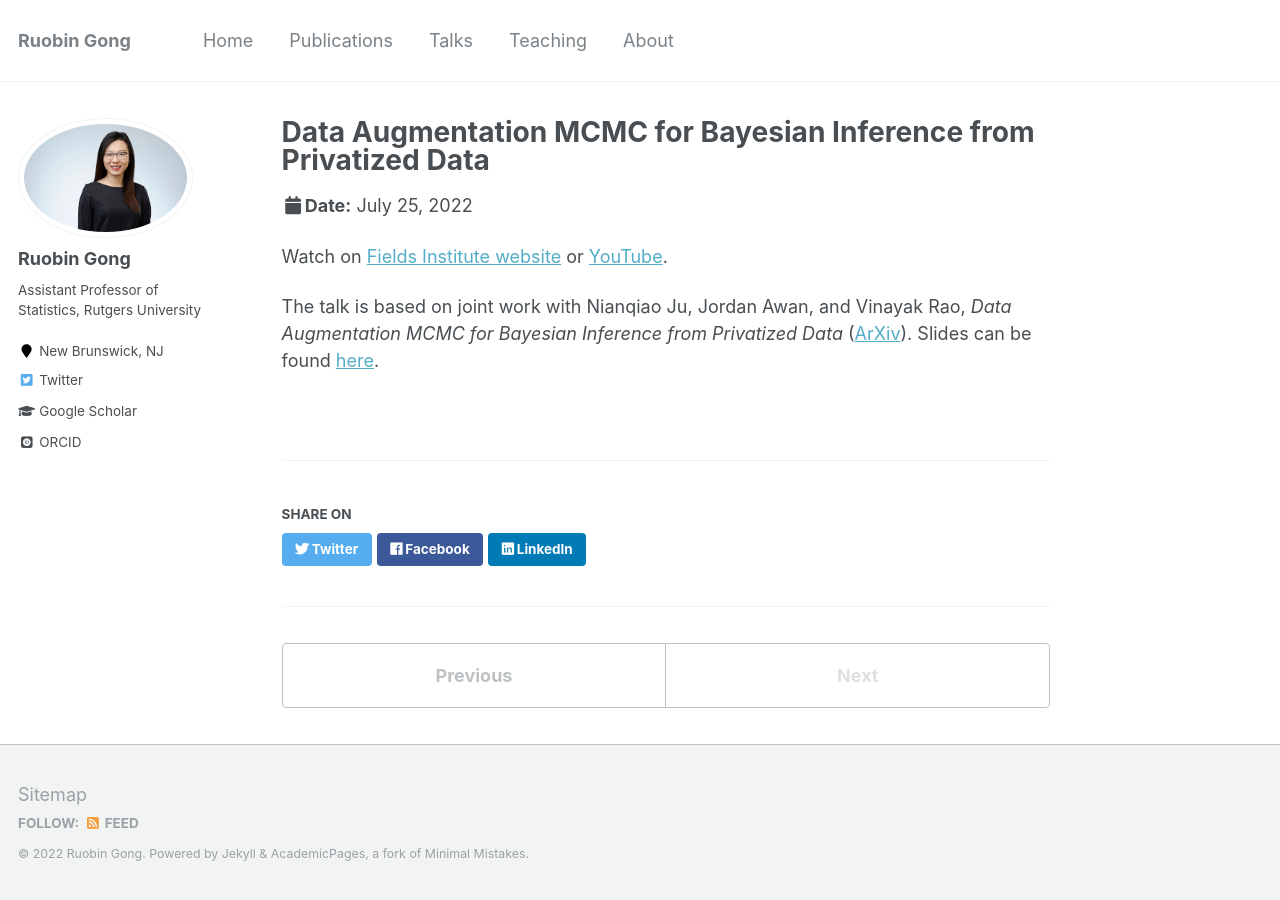
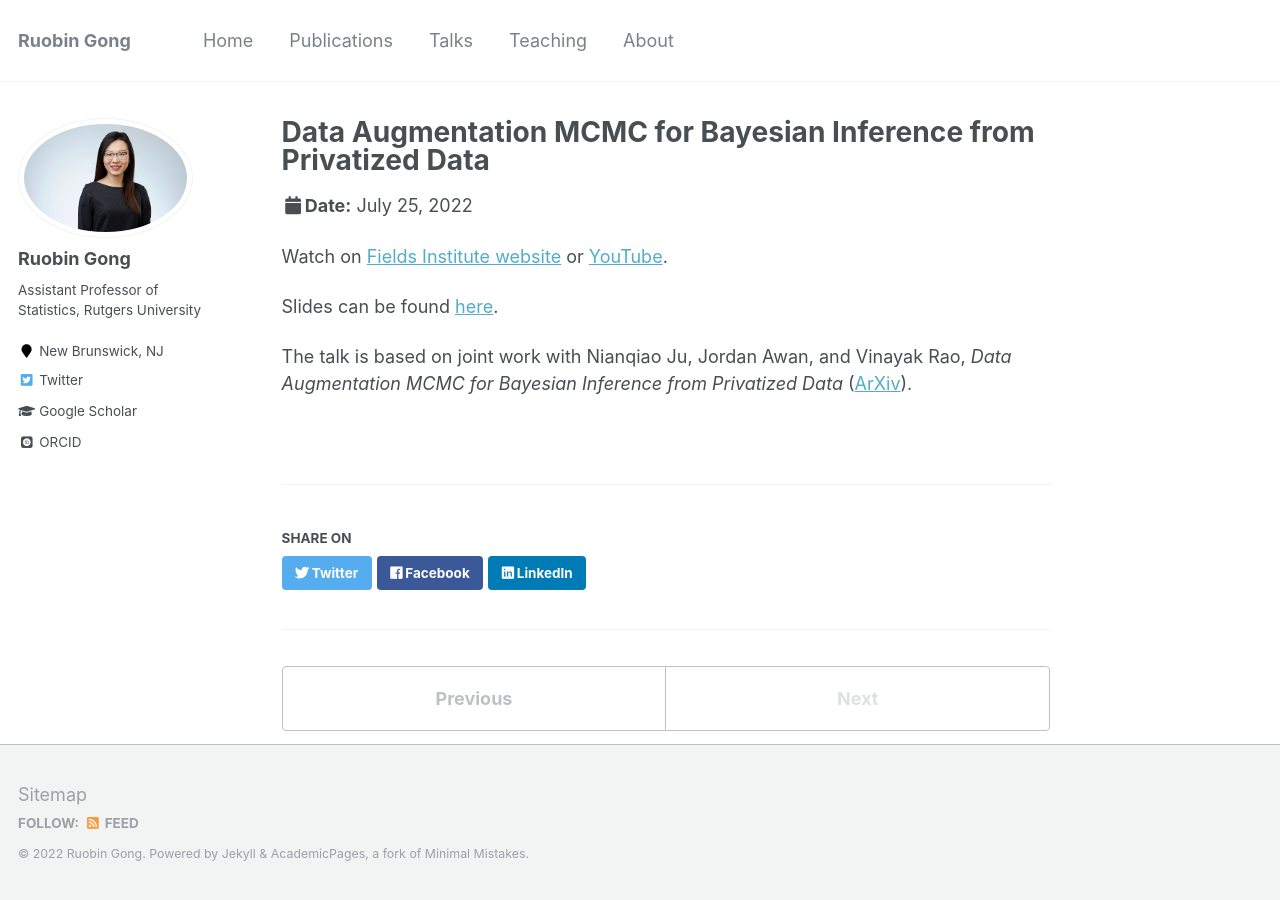
Before and after one commit to RuobinGong/RuobinGong.github.io, a Jekyll site: the page built from _talks/2022-07-25-Fields.md, in a window 1280 px wide. Built offline with Jekyll 4.4.1, drawn with Linux system fonts in a browser that asks for light colours; some web fonts are replaced.

```diff
--- a/_talks/2022-07-25-Fields.md
+++ b/_talks/2022-07-25-Fields.md
@@ -13,4 +13,6 @@ location: "The Fields Institute, Toronto, Canada"
 
 Watch on [Fields Institute website](http://www.fields.utoronto.ca/talks/Data-Augmentation-MCMC-Bayesian-Inference-Privatized-Data) or [YouTube](https://youtu.be/1_oYL9XKH-c).
 
-The talk is based on joint work with Nianqiao Ju, Jordan Awan, and Vinayak Rao, _Data Augmentation MCMC for Bayesian Inference from Privatized Data_ ([ArXiv](https://arxiv.org/abs/2206.00710)). Slides can be found [here](https://github.com/RuobinGong/RuobinGong.github.io/blob/944bd7e02618426090b5af7dd55cd8d219ca848a/files/202207-DAMCMC-Fields.pdf).
+Slides can be found [here](https://github.com/RuobinGong/RuobinGong.github.io/blob/944bd7e02618426090b5af7dd55cd8d219ca848a/files/202207-DAMCMC-Fields.pdf).
+
+The talk is based on joint work with Nianqiao Ju, Jordan Awan, and Vinayak Rao, _Data Augmentation MCMC for Bayesian Inference from Privatized Data_ ([ArXiv](https://arxiv.org/abs/2206.00710)).
```
